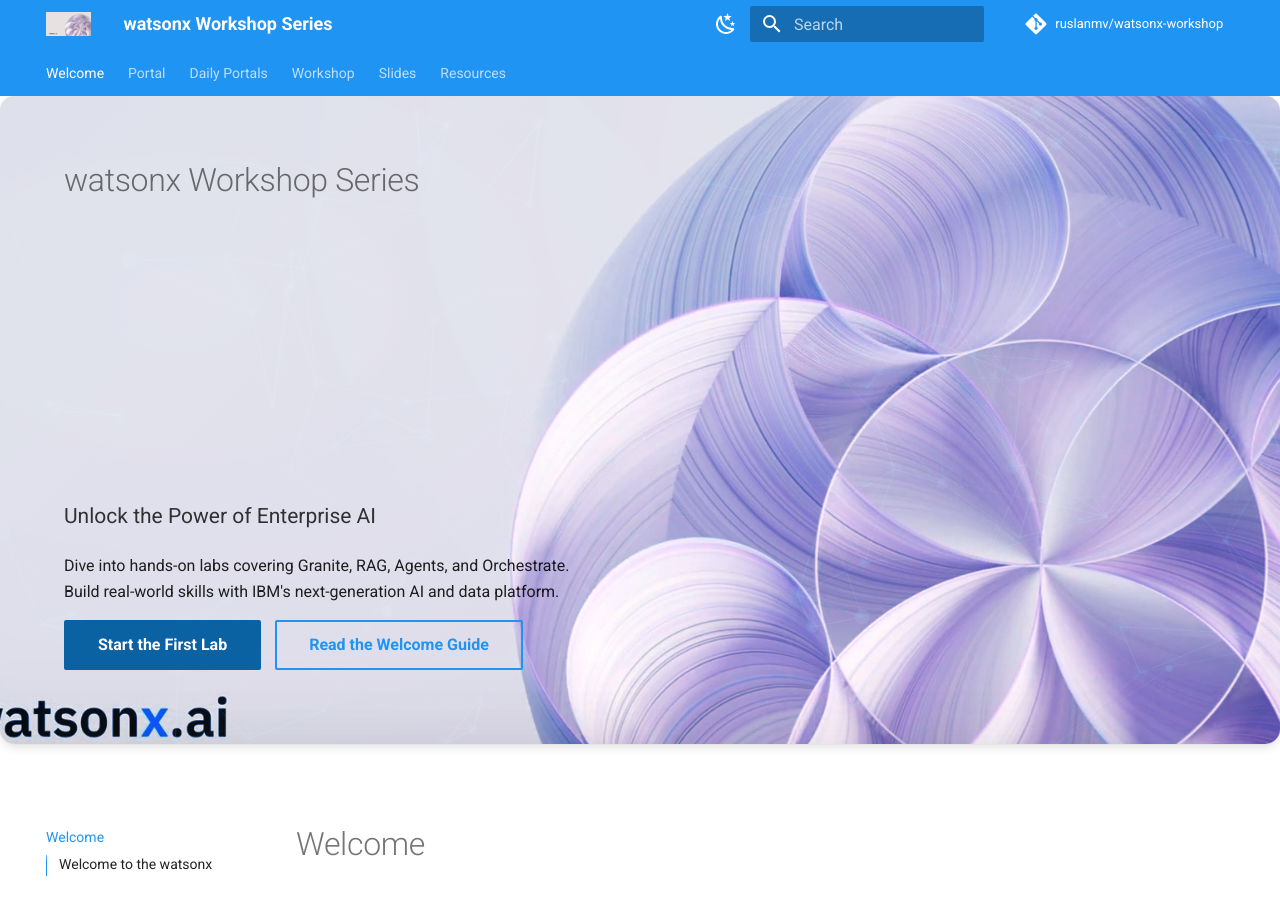
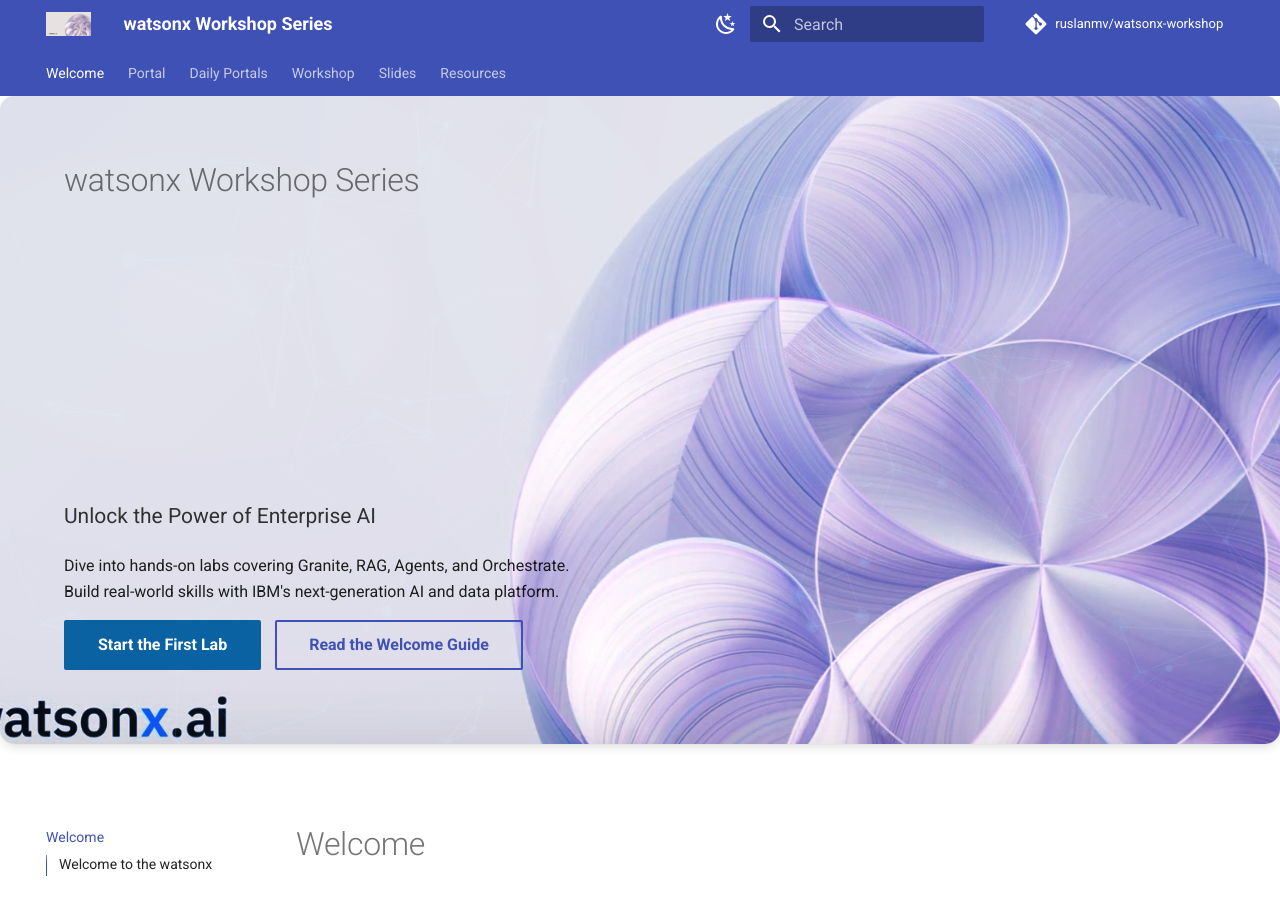
Before and after one commit to ruslanmv/watsonx-workshop, an MkDocs documentation site: the page built from docs/index.md, in a window 1280 px wide and 900 px high. Built offline with MkDocs 1.6.1 and Material for MkDocs 9.7.7, drawn with Linux system fonts in a browser that asks for light colours; comment, search, counter and statistics services are not loaded.

Commit message:
Update mkdocs.yml

```diff
--- a/mkdocs.yml
+++ b/mkdocs.yml
@@ -110,14 +110,14 @@
     - content.tabs.link
   palette:
     - scheme: default
-      primary: blue
-      accent: light blue
+      primary: indigo
+      accent: indigo
       toggle:
         icon: material/weather-night
         name: Switch to dark mode
     - scheme: slate
-      primary: blue
-      accent: light blue
+      primary: indigo
+      accent: indigo
       toggle:
         icon: material/weather-sunny
         name: Switch to light mode
```
